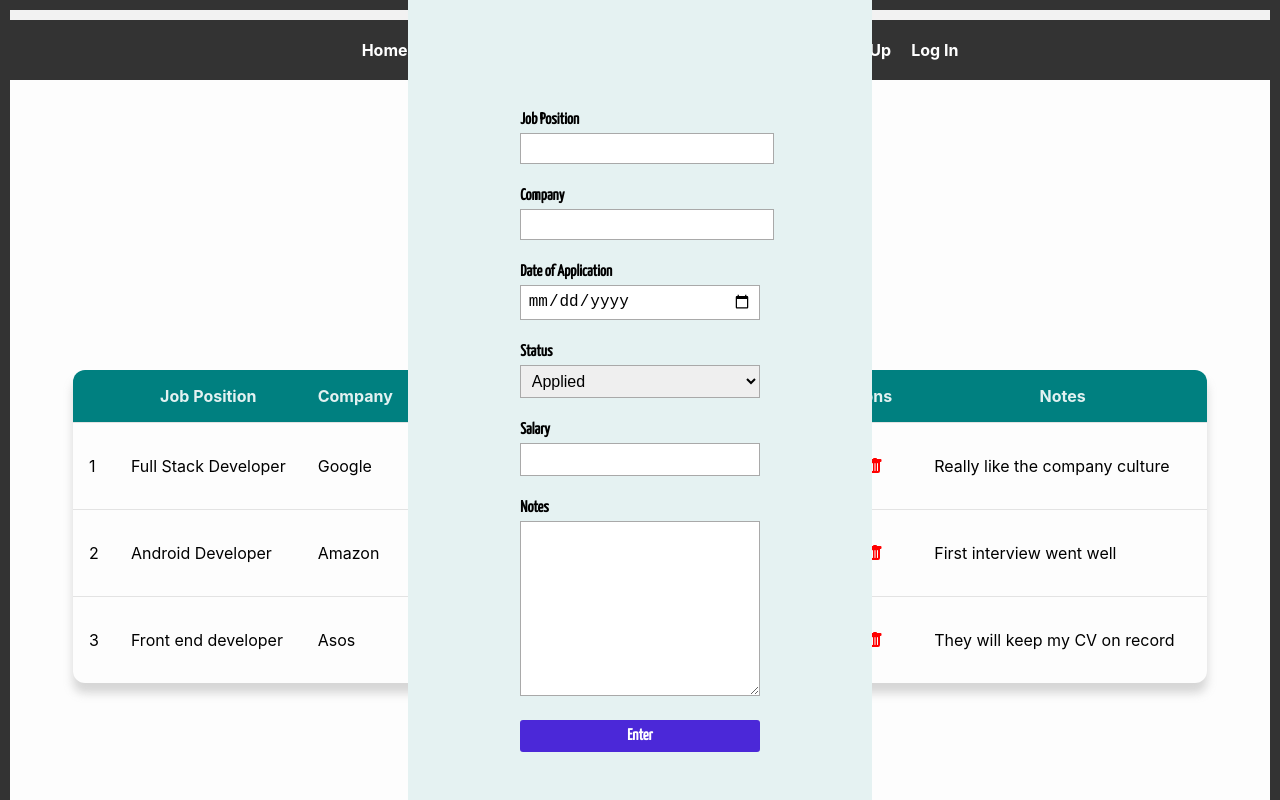
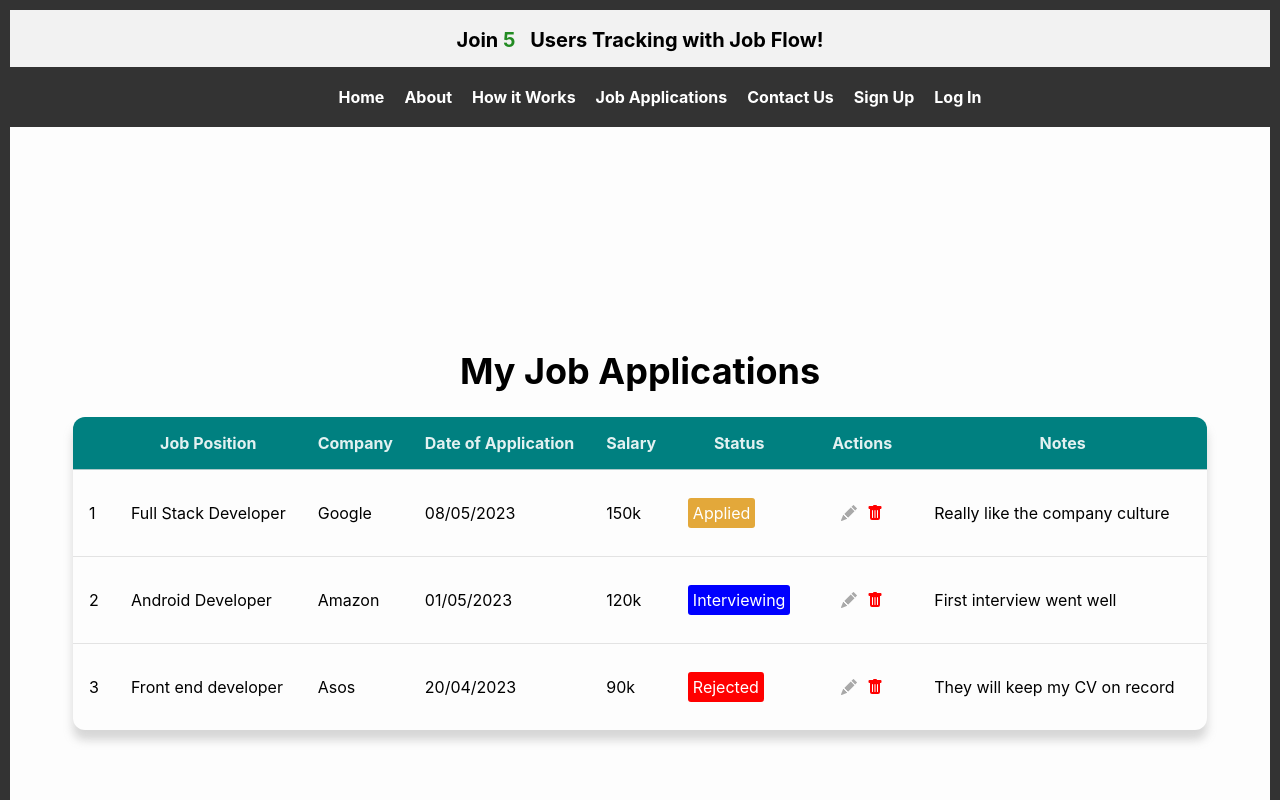
Before and after one commit to irina-sheveliova/CFG-Job-tracker, a React (Create React App) app in the folder client/: page /dashboard in a window 1280 px wide. Shown: the top 800 px of the page. Built offline with nearby package versions, Linux system fonts and the light colour scheme; a web font is replaced by a local one.

Commit message:
removed modal from render for now while i'm still worknig on it

```diff
--- a/client/src/App.js
+++ b/client/src/App.js
@@ -19,10 +19,10 @@ function App() {
     <Router>
       <div>
         <div className="counter-container">
-          {/* <h1 className="counter-heading">
+          <h1 className="counter-heading">
             Join <Counter end={100000} duration={20} /> Users Tracking with Job
             Flow!
-          </h1> */}
+          </h1>
         </div>
         <Nav />
         <Routes>
@@ -33,15 +33,14 @@ function App() {
           <Route path="/dashboard" element={<JobsIndex />} />
           <Route path="/HowitWorks" element={<HowitWorks />} />
           <Route path="/login" element={<Login />} />
-
         </Routes>
         <div className="footer">
           <p className="footer-text" style={{ marginLeft: "20px" }}>
             Copyright JobFlow.com{" "}
           </p>
-          {/* <button className="subscribe-button" style={{ marginRight: "20px" }}>
+          <button className="subscribe-button" style={{ marginRight: "20px" }}>
             Subscribe to mailing list
-          </button> */}
+          </button>
         </div>
       </div>
     </Router>
--- a/client/src/components/JobApplications/JobsIndex.jsx
+++ b/client/src/components/JobApplications/JobsIndex.jsx
@@ -7,7 +7,7 @@ function JobsIndex() {
         <div className="index-div">
             <h1>My Job Applications</h1>
             <JobApplications />
-            <Modal />
+            {/* <Modal /> */}
         </div>
     );
 }
--- a/client/src/components/JobApplications/Modal.jsx
+++ b/client/src/components/JobApplications/Modal.jsx
@@ -24,7 +24,7 @@ function JobModal() {
 
                         <div className="form-div">
                             <label htmlFor="status"> Status</label>
-                            {/* <input name="status" /> */}
+
                             <select name="status">
                                 <option value="applied">Applied</option>
                                 <option value="no-applied">Not Applied</option>
--- a/client/src/components/Navigation/Nav.js
+++ b/client/src/components/Navigation/Nav.js
@@ -16,7 +16,7 @@ function Nav() {
           <Link to="/HowitWorks">How it Works</Link>
         </li>
         <li>
-          <Link to="/Dashboard">Dashboard</Link>
+          <Link to="/Dashboard">Job Applications</Link>
         </li>
         <li>
           <Link to="/Contactus">Contact Us</Link>
@@ -27,8 +27,8 @@ function Nav() {
         <li>
           <Link to="/login">Log In</Link>
         </li>
-          {/* Olivia, I commented the below piece as we're not using Login + Logout buttons on the Landing page */}
-          {/* <li>
+        {/* Olivia, I commented the below piece as we're not using Login + Logout buttons on the Landing page */}
+        {/* <li>
            <button className="login-btn my-btn">Login</button>
           </li>
           <li>
```
